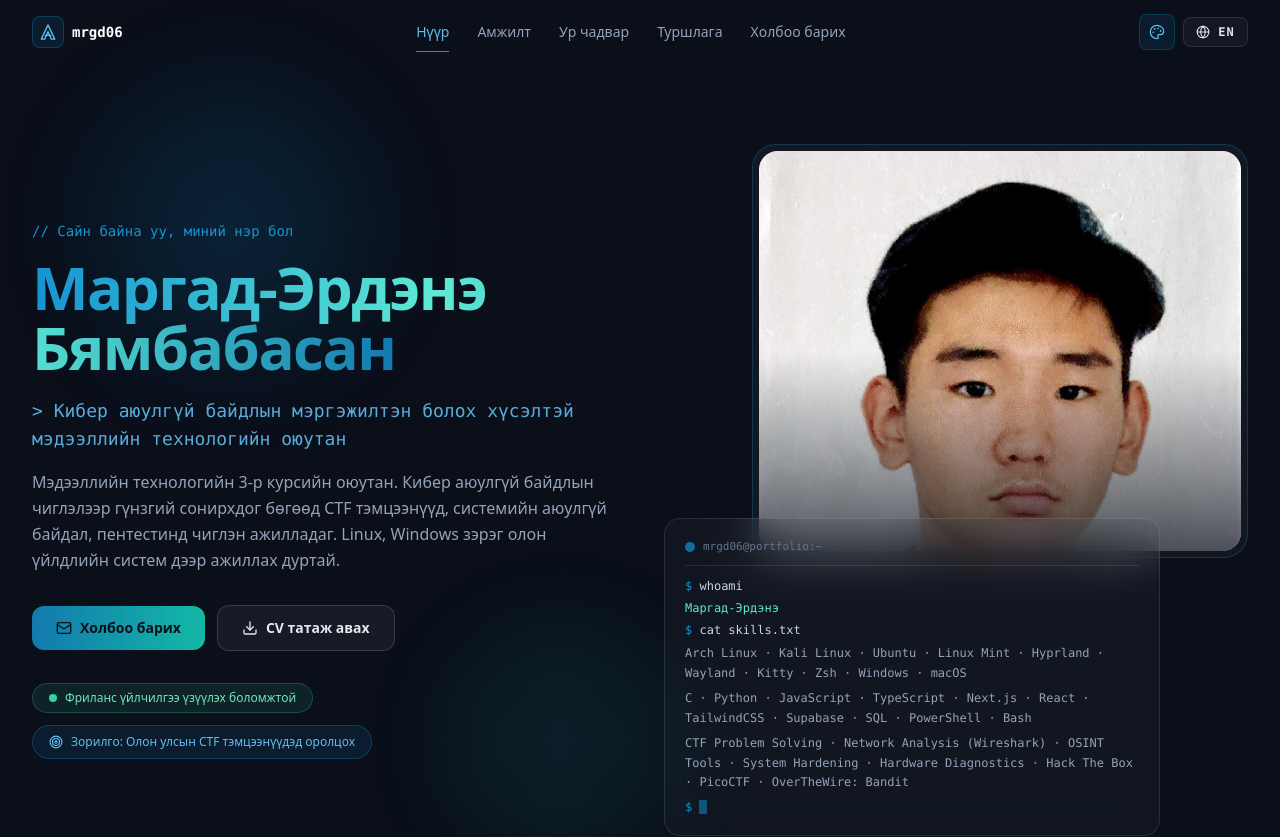
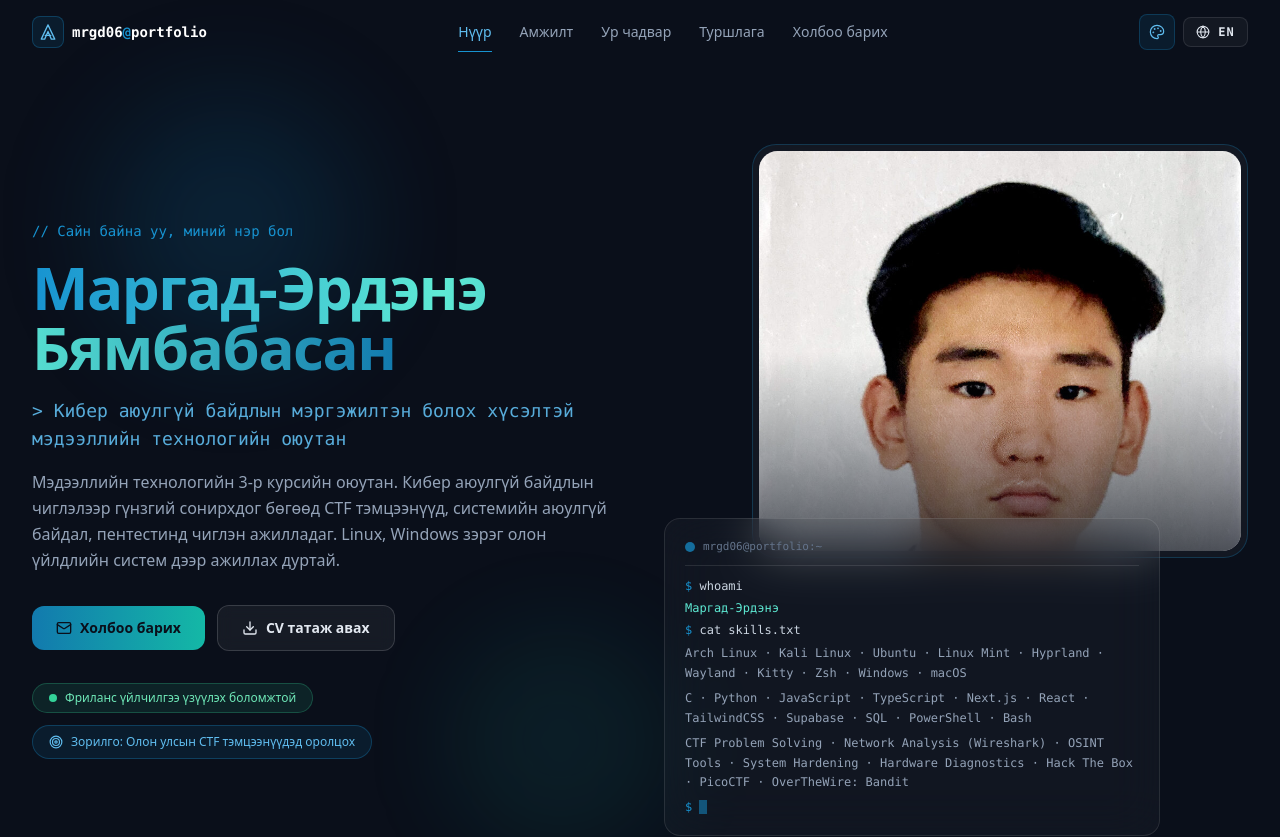
Before and after one commit to Zaprilli/Portfolio_web, a Next.js app: page / in a window 1280 px wide. Shown: the top 837 px of the page. Built offline with nearby package versions, Linux system fonts and the light colour scheme.

Commit message:
brand: 'mrgd06@portfolio' in header and footer

```diff
--- a/components/Footer.tsx
+++ b/components/Footer.tsx
@@ -15,7 +15,7 @@ export default function Footer() {
       <div className="section-shell flex flex-col items-center gap-5 py-8 sm:flex-row sm:justify-between">
         <div className="text-center sm:text-left">
           <p className="font-mono text-sm text-white">
-            xinn06<span className="text-brand-400">@</span>portfolio
+            mrgd06<span className="text-brand-400">@</span>portfolio
           </p>
           <p className="mt-1 text-xs text-slate-500">
             © {new Date().getFullYear()} Margad-Erdene Byambabasan. {content.footer.rights[lang]}
--- a/components/Navbar.tsx
+++ b/components/Navbar.tsx
@@ -83,7 +83,7 @@ export default function Navbar() {
             </svg>
           </span>
           <span className="hidden sm:inline">
-            mrgd06
+            mrgd06<span className="text-brand-400">@</span>portfolio
           </span>
         </button>
 
```
